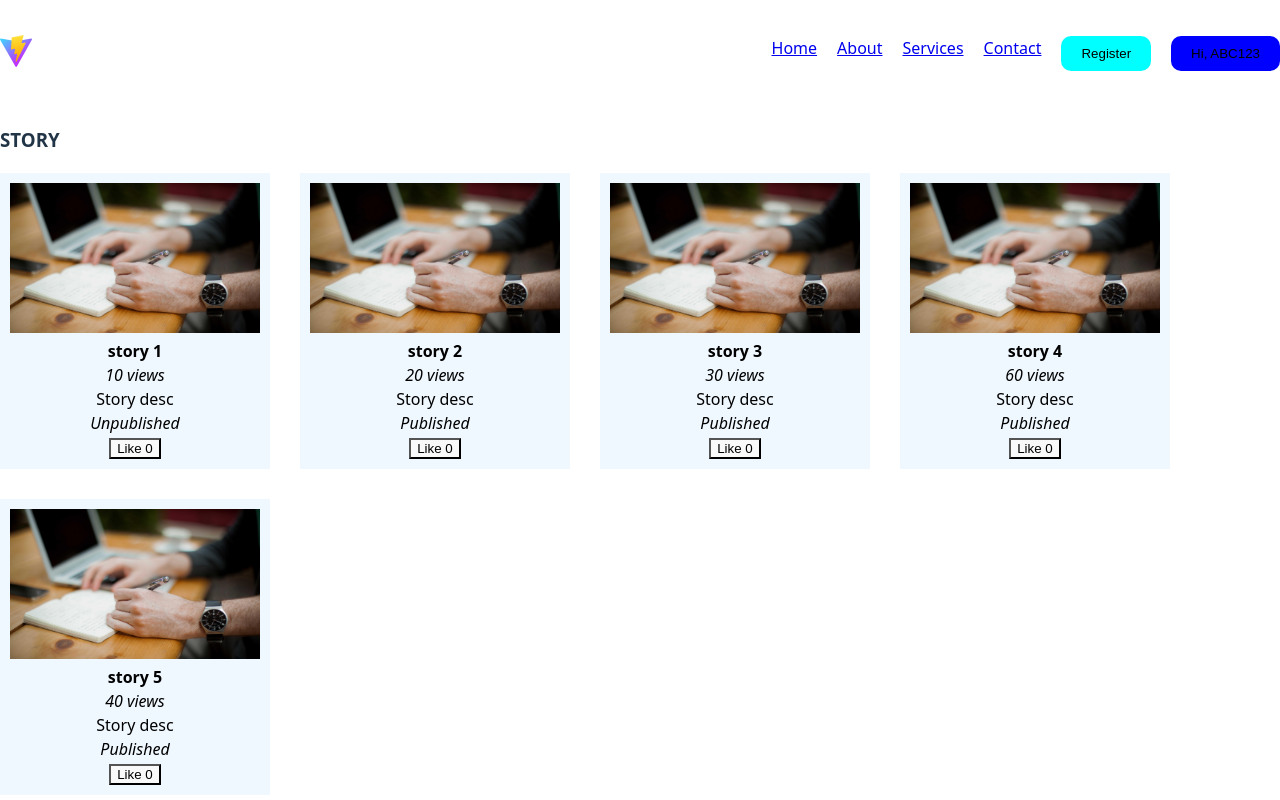
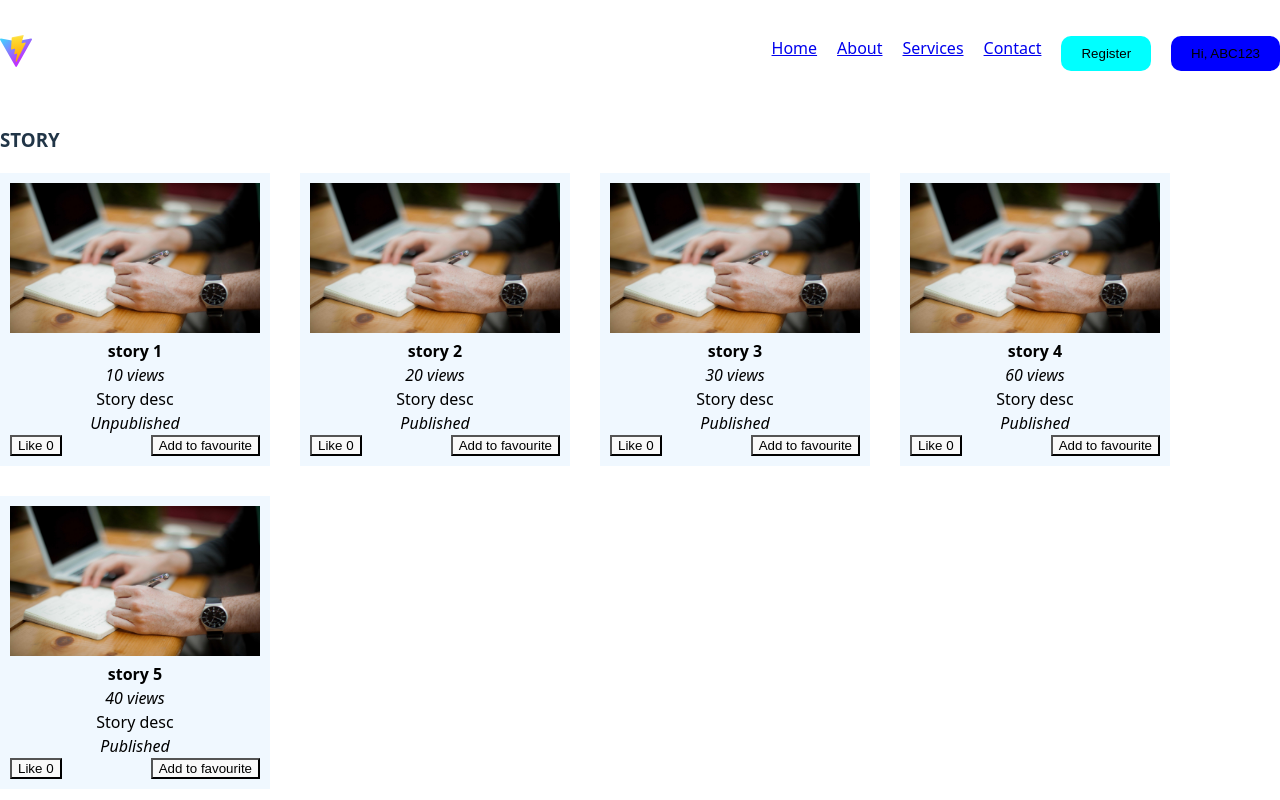
Before and after one commit to a6hijeet/react-demo, a React (Vite) app: page / in a window 1280 px wide. Shown: the top 800 px of the page. Built offline with nearby package versions, Linux system fonts and the light colour scheme.

Commit message:
click handler , useState hook

```diff
--- a/src/App.css
+++ b/src/App.css
@@ -36,3 +36,8 @@ nav ul li {
   padding: 10px;
   text-align: center;
 }
+
+.button-wrapper {
+  display: flex;
+  justify-content: space-between;
+}
--- a/src/components/Card.jsx
+++ b/src/components/Card.jsx
@@ -1,6 +1,7 @@
 import cardimg from '../assets/card1.jpg'
 import PropTypes from 'prop-types'
 import LikeButton from './LikeButton';
+import FavouriteButton from './FavouriteButton';
 
 function Card(props) {
 
@@ -23,7 +24,10 @@ function Card(props) {
       <div className="card-desc">{item.desc}</div>
       <div className="card-date"><i>{item.postDate}</i></div>
       <div className="card-visibility"><i>{item.visible ? "Published" : "Unpublished"}</i></div>
-      <LikeButton />
+      <div className="button-wrapper">
+        <LikeButton />
+        <FavouriteButton />
+      </div>
     </div>
   )
   return (
--- /dev/null
+++ b/src/components/FavouriteButton.jsx
@@ -0,0 +1,12 @@
+function FavouriteButton() {
+  let isFavourite = false;
+  const handleClick = (e) => {
+    isFavourite = !isFavourite;
+    e.target.textContent = isFavourite ? "favourite" : "Add to favourite";
+  }
+  return(
+    <button onClick={(e) => handleClick(e)}>Add to favourite</button>
+  )
+}
+
+export default FavouriteButton
--- a/src/components/LikeButton.jsx
+++ b/src/components/LikeButton.jsx
@@ -1,11 +1,13 @@
+import {useState} from 'react';
+
 function LikeButton() {
-  let count = 0;
-  const handleClick = (e) => {
-    count++;
-    e.target.textContent = "Like " + count;
+  let [count, setCount] = useState(0);
+
+  const updateCount = () => {
+    setCount(count + 1);
   }
   return(
-    <button onClick={(e) => handleClick(e)}>Like {count}</button>
+    <button onClick={updateCount}>Like {count}</button>
   )
 }
 
```
